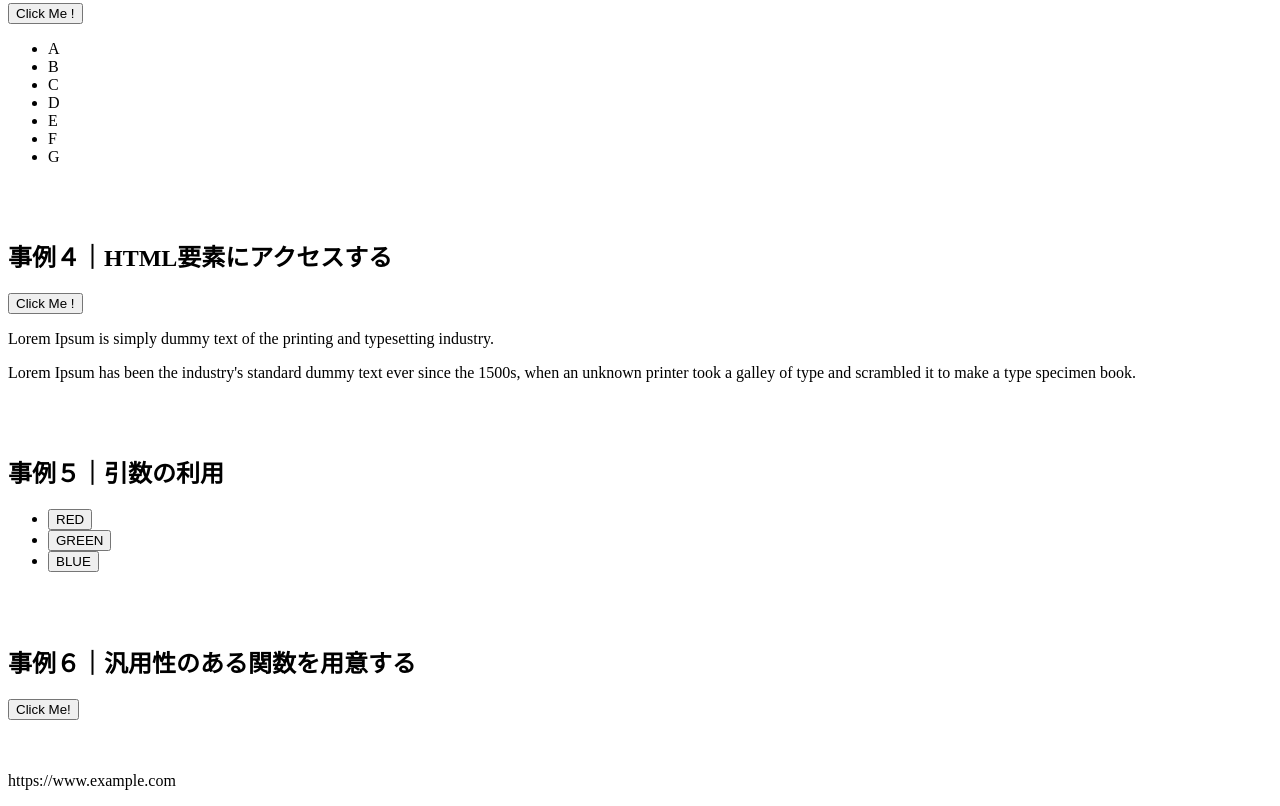
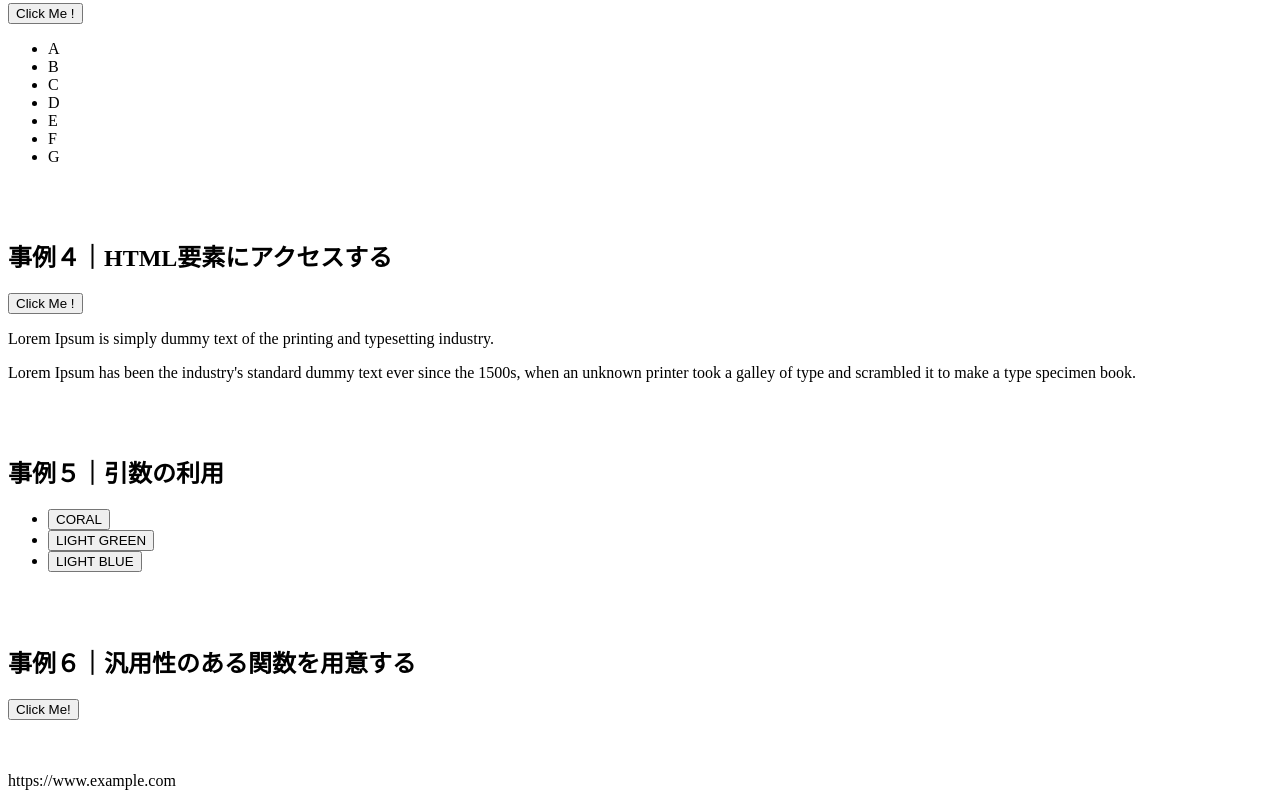
Before and after one commit to Ami-Kimura/javascript_sample_01, a plain HTML site: page index.html in a window 1280 px wide. Shown: the part 433-1239 px from the top of the page. Drawn offline with Linux system fonts and the light colour scheme.

Commit message:
Update index.html

```diff
--- a/index.html
+++ b/index.html
@@ -63,9 +63,9 @@
 
        <h2>事例５｜引数の利用</h2>
        <ul>
-         <li><button onClick="MyFunction05('red')">RED</button></li>
-         <li><button onClick="MyFunction05('green')">GREEN</button></li>
-         <li><button onClick="MyFunction05('blue')">BLUE</button></li>
+         <li><button onClick="MyFunction05('coral')">CORAL</button></li>
+         <li><button onClick="MyFunction05('lightgreen')">LIGHT GREEN</button></li>
+         <li><button onClick="MyFunction05('lightblue')">LIGHT BLUE</button></li>
        </ul>
 
        <br>
```
